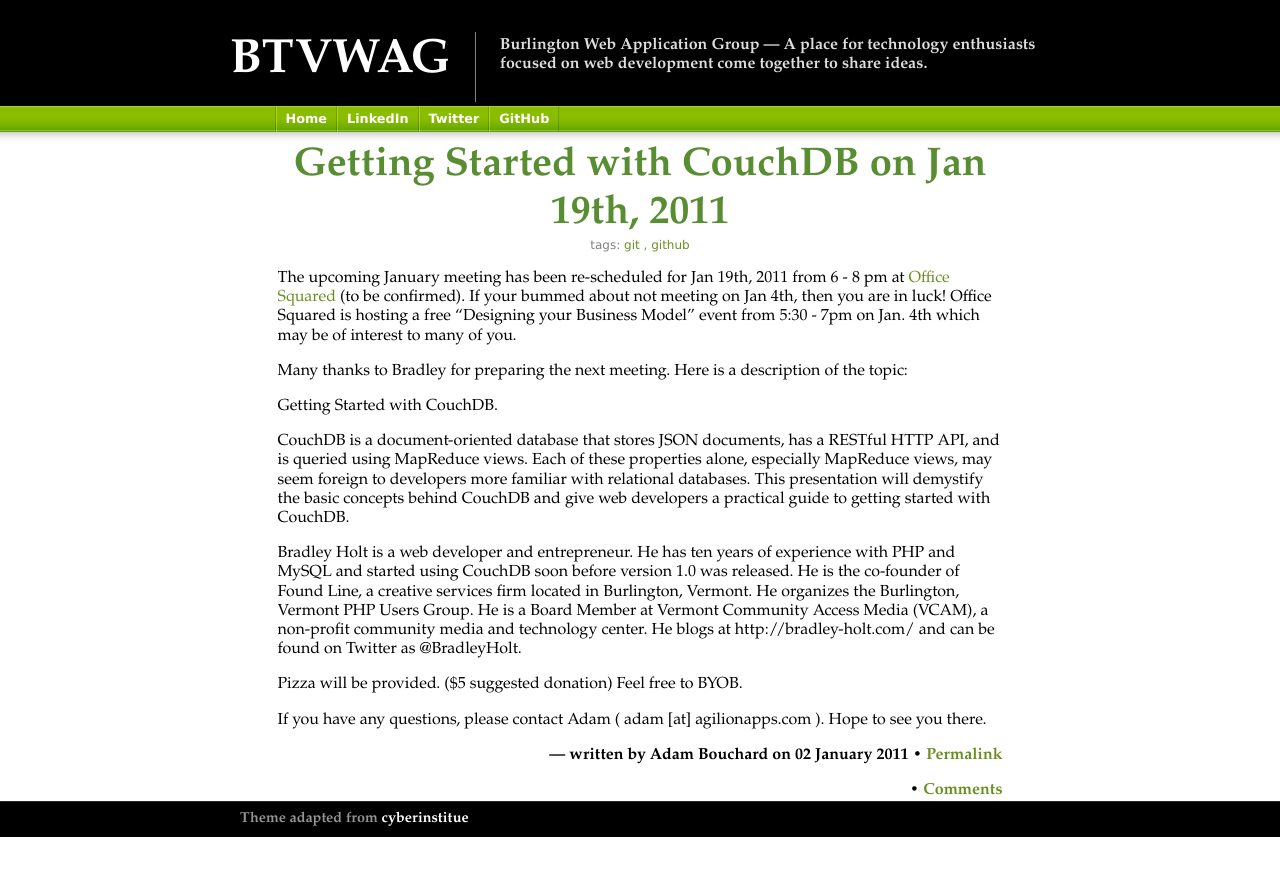
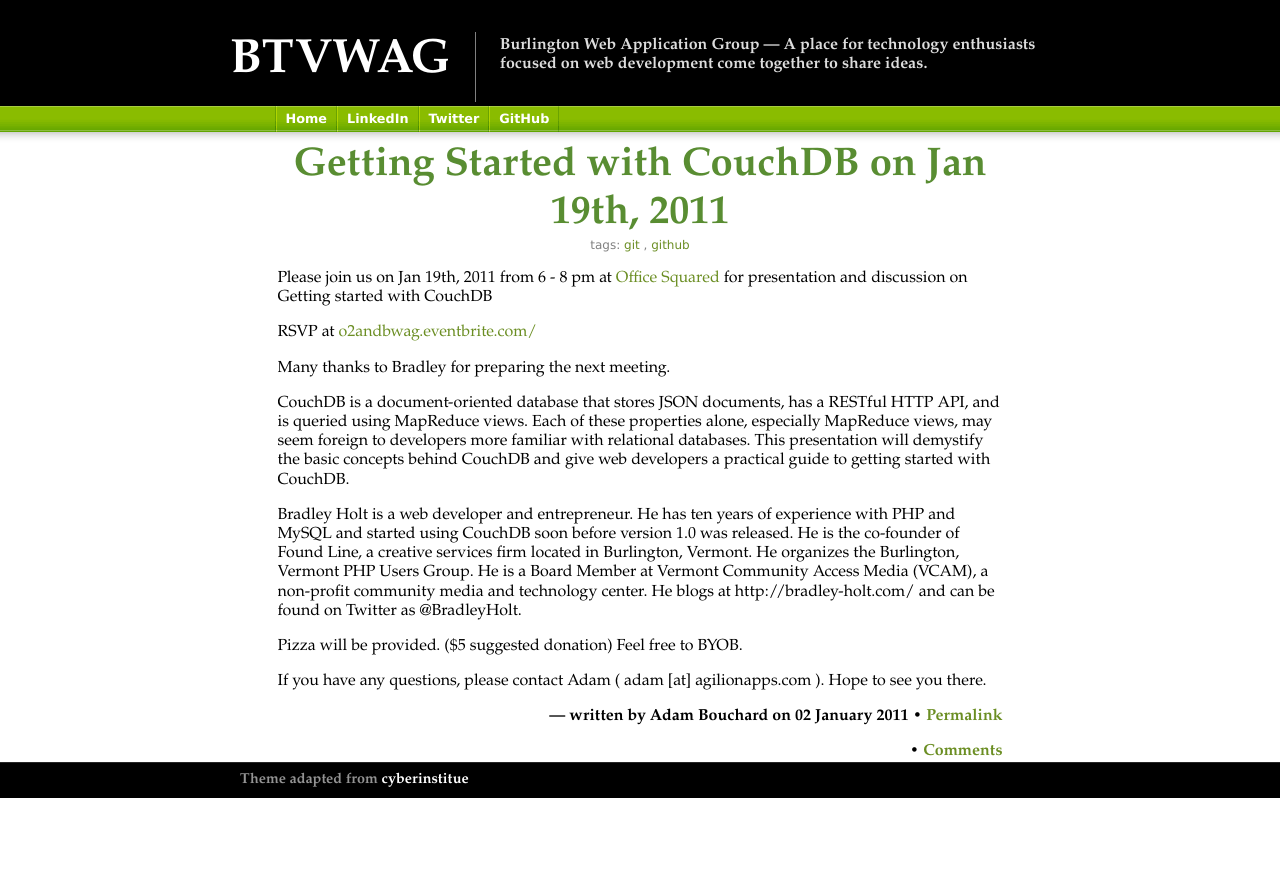
Before and after one commit to btvwag/btvwag.github.com, a Jekyll site: the page built from _posts/2011-01-02-jan19-meeting.md, in a window 1280 px wide. Shown: the top 876 px of the page. Built offline with Jekyll 4.4.1, drawn with Linux system fonts in a browser that asks for light colours; comment, search, counter and statistics services are not loaded.

Commit message:
updated post

```diff
--- a/_posts/2011-01-02-jan19-meeting.md
+++ b/_posts/2011-01-02-jan19-meeting.md
@@ -5,11 +5,11 @@
 tags: [git, github]
 ---
 
-The upcoming January meeting has been re-scheduled for Jan 19th, 2011 from 6 - 8 pm at [Office Squared](http://www.officesquaredvt.com/) (to be confirmed).  If your bummed about not meeting on Jan 4th, then you are in luck!  Office Squared is hosting a free "Designing your Business Model" event from 5:30 - 7pm on Jan. 4th which may be of interest to many of you.
+Please join us on Jan 19th, 2011 from 6 - 8 pm at [Office Squared](http://www.officesquaredvt.com/) for presentation and discussion on Getting started with CouchDB
 
-Many thanks to Bradley for preparing the next meeting.  Here is a description of the topic:
+RSVP at [o2andbwag.eventbrite.com/](http://o2andbwag.eventbrite.com/)
 
-Getting Started with CouchDB.
+Many thanks to Bradley for preparing the next meeting.
 
 CouchDB is a document-oriented database that stores JSON documents, has a RESTful HTTP API, and is queried using MapReduce views. Each of these properties alone, especially MapReduce views, may seem foreign to developers more familiar with relational databases. This presentation will demystify the basic concepts behind CouchDB and give web developers a practical guide to getting started with CouchDB.
 
```
